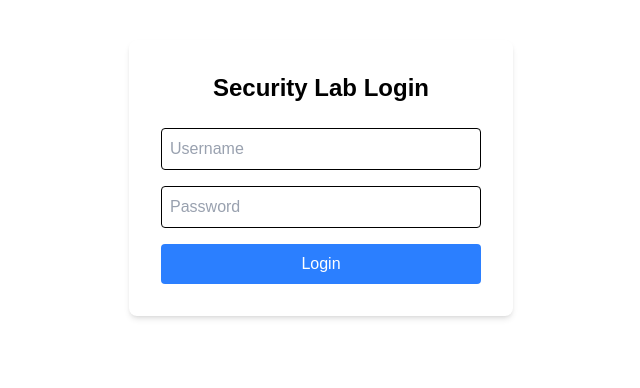
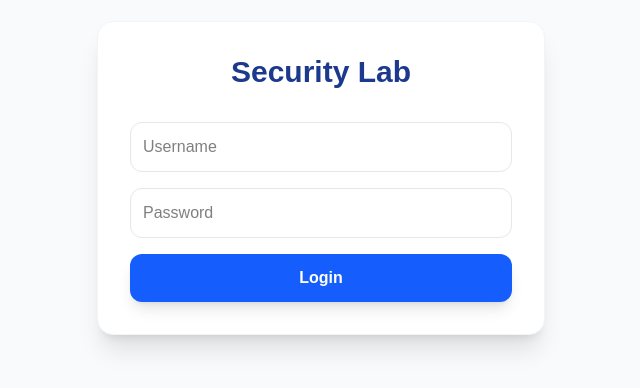
Before and after one commit to chayut00-a11y/cuddly-doodle, a Next.js app: page /login in a window 1280 px wide. Shown: the part 222-610 px from the top of the page, without its empty margins (319-959 px from the left). Built offline with nearby package versions, Linux system fonts and the light colour scheme.

Commit message:
feat: add login validation and error message display

```diff
--- a/app/api/login/route.js
+++ b/app/api/login/route.js
@@ -5,6 +5,13 @@ export async function POST(req) {
   try {
     // 1. รับข้อมูลจากหน้าบ้าน (Frontend)
     const { username, password } = await req.json();
+
+    if (!username || !password) {
+      return NextResponse.json(
+        { message: "Username and Password are required!" },
+        { status: 400 },
+      );
+    }
 
     // 2. เชื่อมต่อฐานข้อมูล
     const db = await initDB();
--- a/app/login/page.js
+++ b/app/login/page.js
@@ -23,6 +23,16 @@ export default function LoginPage() {
 
   const handleLogin = async (e) => {
     e.preventDefault();
+    setMessage(""); // ล้างข้อความเก่าก่อนเริ่มส่งใหม่
+
+    // 🛡️ 1. เพิ่มการเช็คค่าว่าง (Frontend Required Check)
+    // ตรงนี้จะป้องกันไม่ให้ User กด Login ได้ถ้าไม่พิมพ์อะไรเลย
+    if (!username || !password) {
+      setMessage("กรุณากรอกชื่อผู้ใช้และรหัสผ่านให้ครบถ้วน");
+      return; // หยุดการทำงาน ไม่ส่งไปที่ Server
+    }
+
+    try {
       const res = await fetch("/api/login", {
         method: "POST",
         body: JSON.stringify({ username, password }),
@@ -32,40 +42,55 @@ export default function LoginPage() {
       const data = await res.json();
 
       if (res.ok) {
+        // ✅ กรณีสำเร็จ (รวมถึงกรณีที่ใช้ SQL Injection เจาะผ่าน)
         window.location.replace("/user");
-      setMessage(data.message || data.error);
+      } else {
+        // ❌ กรณีรหัสผิด หรือ Server ตีกลับ (400, 401, 500)
+        setMessage(data.message || data.error || "เกิดข้อผิดพลาดในการล็อกอิน");
+      }
+    } catch (err) {
+      // 🛠️ แก้ปัญหา Warning 'err' is defined but never used เรียบร้อย
+      console.error("Connection Error:", err);
+      setMessage("ไม่สามารถเชื่อมต่อกับ Server ได้");
     }
   };
 
   return (
-    <div className='flex flex-col items-center justify-center min-h-screen'>
+    <div className='flex flex-col items-center justify-center min-h-screen bg-gray-50 text-black'>
       <form
         onSubmit={handleLogin}
-        className='p-8 bg-white shadow-md rounded-lg w-96'
+        className='p-8 bg-white shadow-xl rounded-2xl w-full max-w-md border border-gray-100'
       >
-        <h2 className='text-2xl text-black font-bold mb-6 text-center'>
-          Security Lab Login
+        <h2 className='text-3xl font-black mb-8 text-center text-blue-900'>
+          Security Lab
         </h2>
+
+        {/* 🚨 แสดงข้อความแจ้งเตือนเมื่อมี Error */}
+        {message && (
+          <div className='mb-6 p-4 bg-red-50 border-l-4 border-red-500 text-red-700 rounded-md text-sm font-bold animate-pulse'>
+            ⚠️ {message}
+          </div>
+        )}
+
+        <div className='space-y-4'>
           <input
             type='text'
             placeholder='Username'
-          className='w-full p-2 mb-4 border rounded placeholder-gray-400 text-black'
+            required
+            className='w-full p-3 border border-gray-200 rounded-xl focus:ring-2 focus:ring-blue-500 outline-none transition-all'
             onChange={(e) => setUsername(e.target.value)}
           />
           <input
             type='password'
             placeholder='Password'
-          className='w-full p-2 mb-4 border rounded placeholder-gray-400 text-black'
+            required
+            className='w-full p-3 border border-gray-200 rounded-xl focus:ring-2 focus:ring-blue-500 outline-none transition-all'
             onChange={(e) => setPassword(e.target.value)}
           />
-        <button className='w-full bg-blue-500 text-white p-2 rounded hover:bg-blue-600'>
+          <button className='w-full bg-blue-600 text-white p-3 rounded-xl font-bold hover:bg-blue-700 active:scale-95 transition-all shadow-lg cursor-pointer'>
             Login
           </button>
-        {message && (
-          <p className='mt-4 text-center text-red-500 font-semibold'>
-            {message}
-          </p>
-        )}
+        </div>
       </form>
     </div>
   );
--- a/lib/db.js
+++ b/lib/db.js
@@ -1,4 +1,3 @@
-// lib/db.js
 import sqlite3 from "sqlite3";
 import { open } from "sqlite";
 
```
Lines whose indentation alone changed are shown as unchanged.
